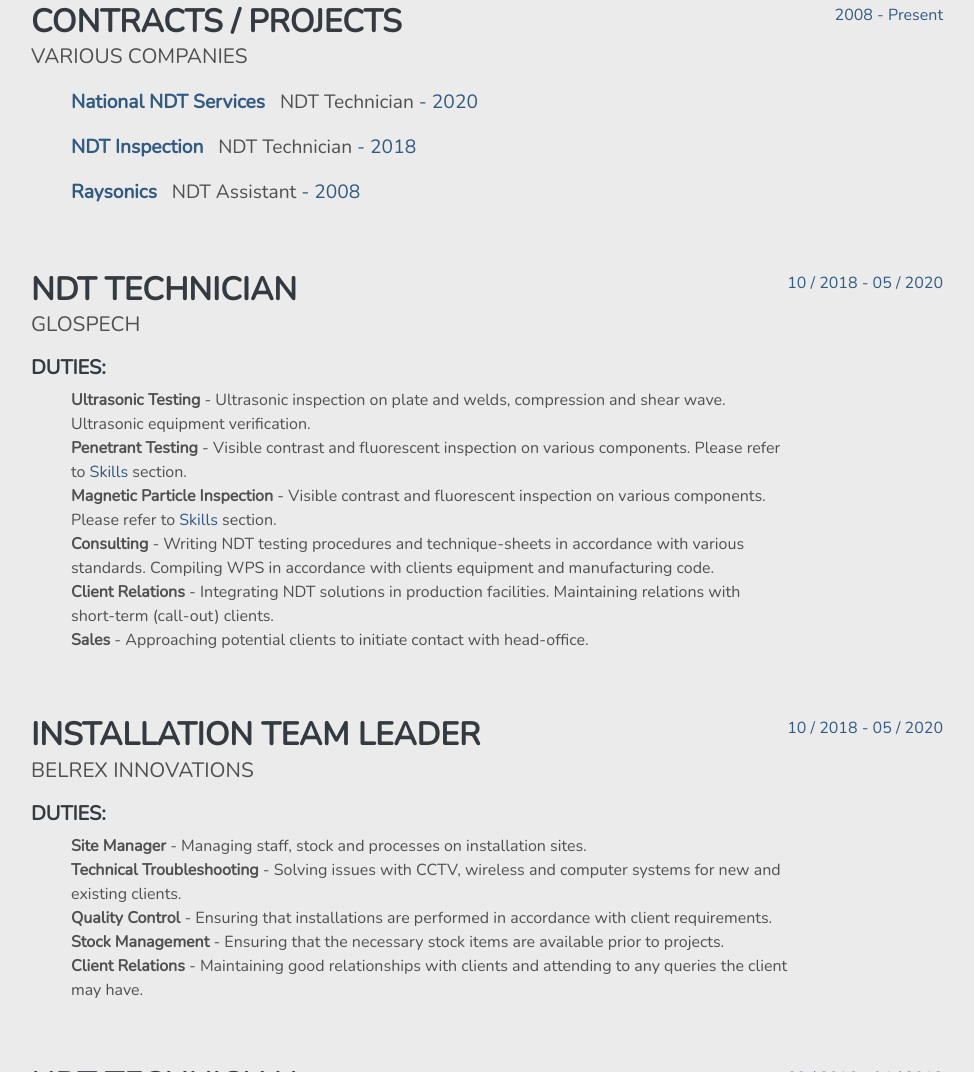
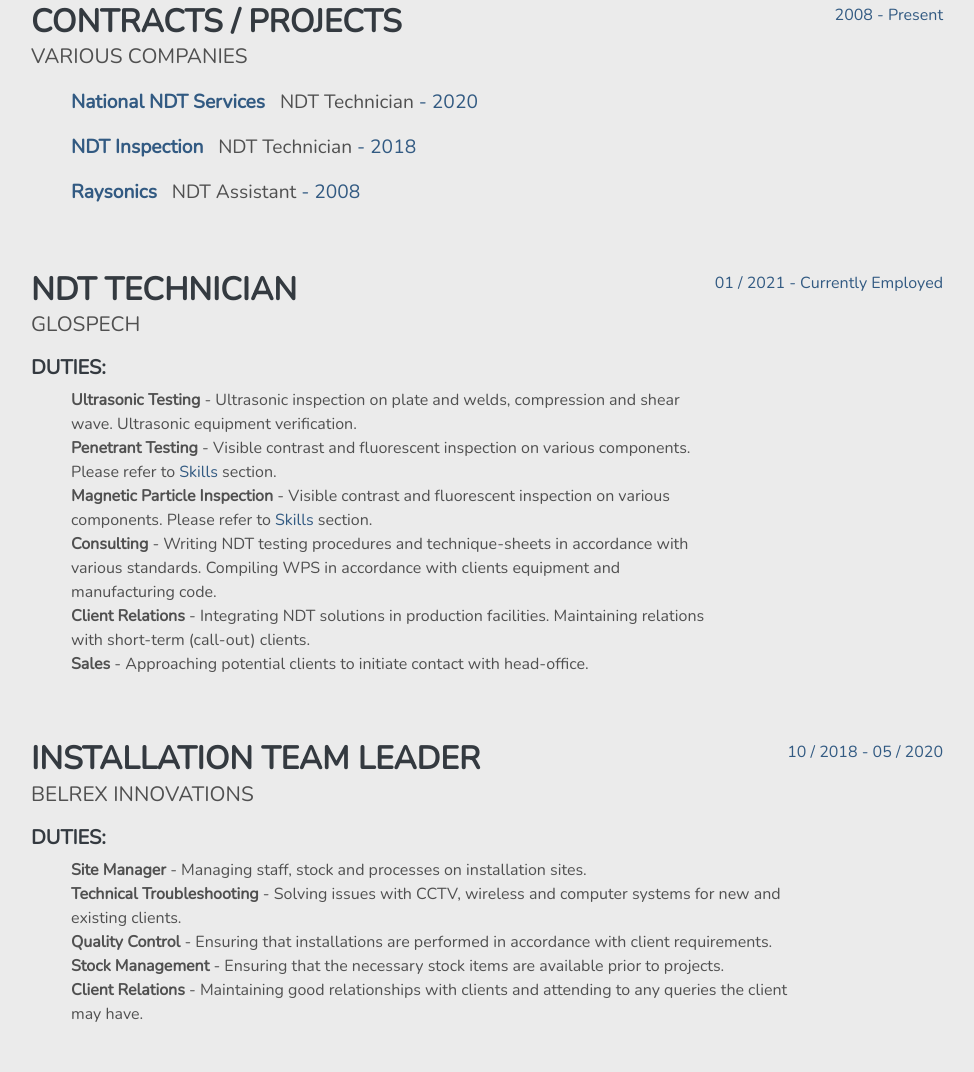
Before and after one commit to ryno-ndt/ryno-ndt.github.io, a plain HTML site: page index.html in a window 1280 px wide. Shown: the part 1005-2077 px from the top of the page, without its empty margins (289-1263 px from the left). Drawn offline with nearby package versions, Linux system fonts and the light colour scheme.

Commit message:
Update index.html

```diff
--- a/index.html
+++ b/index.html
@@ -96,7 +96,7 @@
                                 <li><b>Sales</b> - Approaching potential clients to initiate contact with head-office.</li>
                             </ul>
                         </div>
-                        <div class="flex-shrink-0"><span class="text-blue">10 / 2018 - 05 / 2020</span></div>
+                        <div class="flex-shrink-0"><span class="text-blue">01 / 2021 - Currently Employed</span></div>
                     </div>
 
                     <div class="d-flex flex-column flex-md-row justify-content-between mb-5">
```
